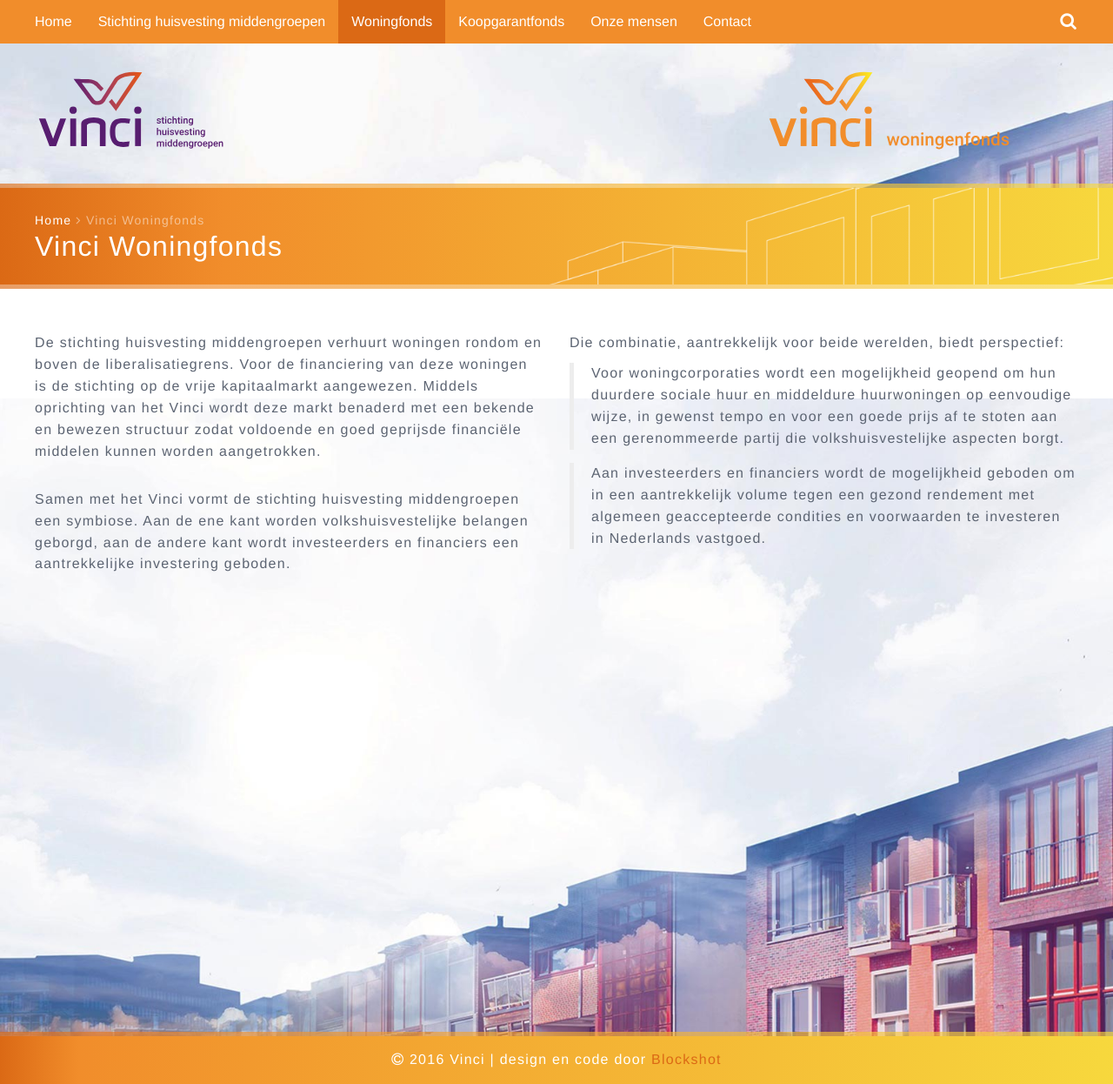
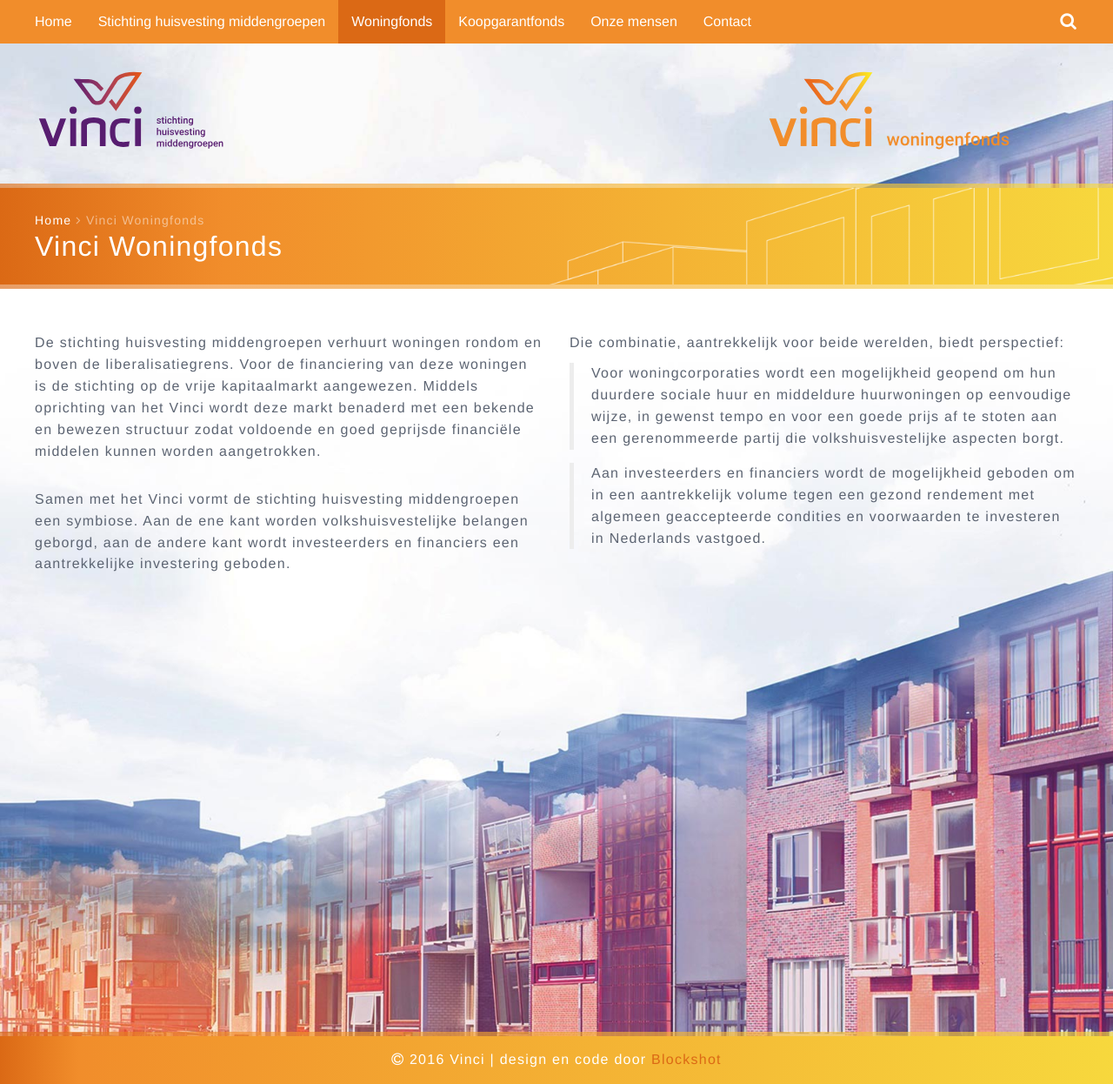
Before and after one commit to Blockshot12/vinci, a Jekyll site: the page built from woningfonds.html, in a window 1280 px wide. Shown: the whole page at 87% size. Built offline with Jekyll 4.4.1, drawn with Linux system fonts in a browser that asks for light colours; nearby versions of some CDN libraries.

Commit message:
Update main  background.

```diff
--- a/_sass/layout/_header.scss
+++ b/_sass/layout/_header.scss
@@ -1,7 +1,7 @@
 .header {
 	position: relative;
 	background-image: url("../img/vinci-header-bg.jpg");
-	background-position: center bottom;
+	background-position: right bottom;
 	background-repeat: no-repeat;
 	background-size: cover;
 
--- a/_sass/layout/_main.scss
+++ b/_sass/layout/_main.scss
@@ -1,6 +1,6 @@
 .main {
 	position: relative;
-	background-image: url("../img/vinci-bg.jpg");
+	background-image: url("../img/vinci-main-bg.jpg");
 	background-position: center bottom;
 	background-repeat: no-repeat;
 	background-size: contain;
@@ -47,14 +47,18 @@
 				width: 100%;
 				height: 100%;
 				background-image: url("../img/vinci-main-header.png");
-				background-position: center top;
+				background-position: right top;
 				background-repeat: no-repeat;
 				background-size: cover;
 			}
 		}
 	}
 	.main-container {
-		padding-top: 50px;
+		padding-top: 30px;
+
+		@media (min-width:$screen-sm-min) {
+			padding-top: 50px;
+		}
 	}
 
 	.main-border-top {
```
Also changed, not shown: img/vinci-main-bg.jpg (added).
